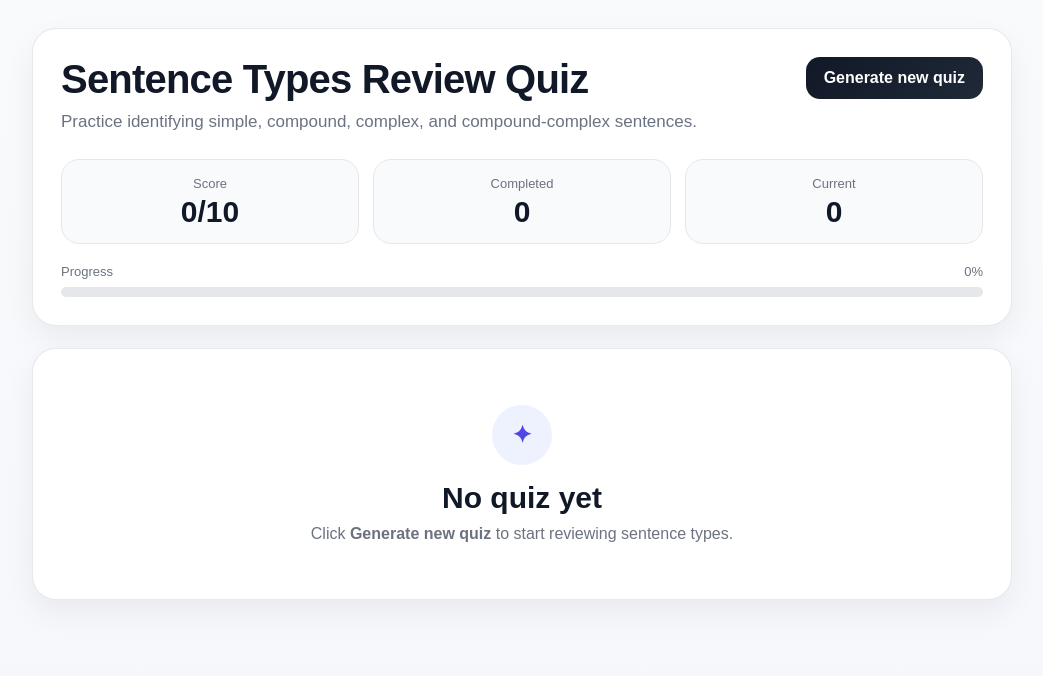
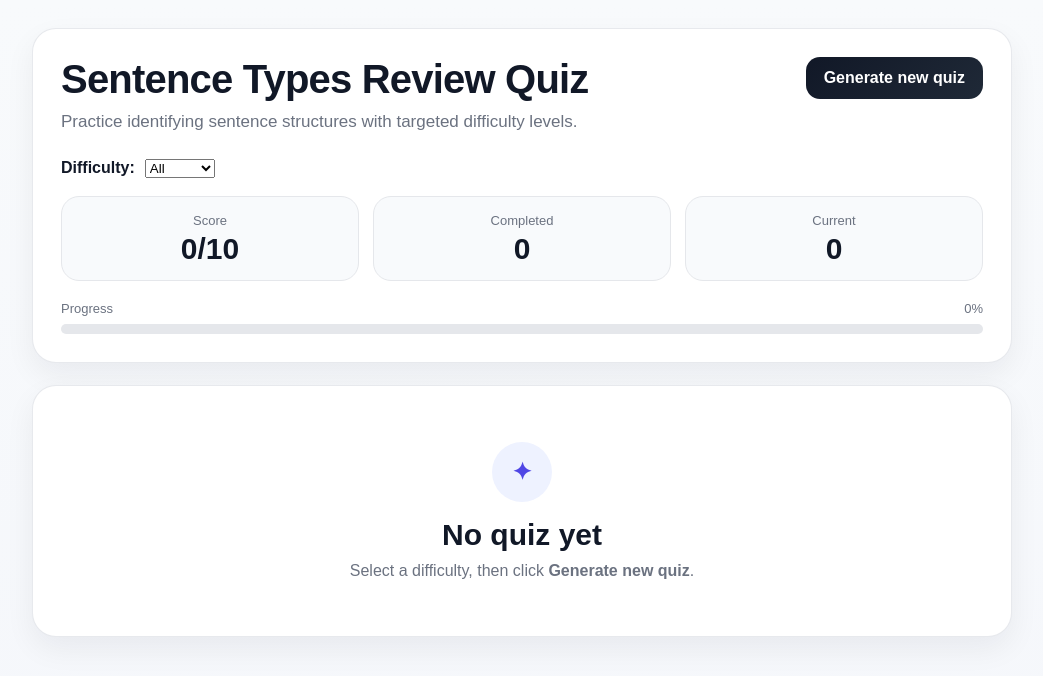
Before and after one commit to lehoanganhnguica/sentencetype, a React (Vite) app: page / in a window 1280 px wide. Shown: the top 676 px of the page, without its empty margins (118-1161 px from the left). Built offline with nearby package versions, Linux system fonts and the light colour scheme.

Commit message:
Update App.jsx

```diff
--- a/src/App.jsx
+++ b/src/App.jsx
@@ -13,8 +13,14 @@ function shuffleArray(arr) {
   return copy
 }
 
-function generateQuizData() {
-  return shuffleArray(questionDatabase).slice(0, Math.min(QUIZ_SIZE, questionDatabase.length))
+function generateQuizData(difficulty) {
+  let filtered = questionDatabase
+
+  if (difficulty !== 'all') {
+    filtered = questionDatabase.filter(q => q.difficulty === difficulty)
+  }
+
+  return shuffleArray(filtered).slice(0, Math.min(QUIZ_SIZE, filtered.length))
 }
 
 function StatCard({ label, value }) {
@@ -32,10 +38,13 @@ function FeedbackBox({ question, selectedAnswer }) {
   return (
     <div className={`feedback-box ${isCorrect ? 'correct' : 'wrong'}`}>
       <div className="feedback-title">{isCorrect ? 'Correct' : 'Not quite'}</div>
+
       <div className="feedback-text">
         <strong>Correct answer:</strong> {question.correctAnswer}
       </div>
+
       <div className="feedback-text">{question.explanation}</div>
+
       <div className="feedback-chip-row">
         <span className="feedback-chip">Difficulty: {question.difficulty}</span>
       </div>
@@ -44,6 +53,7 @@ function FeedbackBox({ question, selectedAnswer }) {
 }
 
 export default function App() {
+  const [difficulty, setDifficulty] = useState('all')
   const [quiz, setQuiz] = useState([])
   const [currentIndex, setCurrentIndex] = useState(0)
   const [selectedAnswer, setSelectedAnswer] = useState('')
@@ -69,7 +79,7 @@ export default function App() {
   const progress = hasQuiz ? Math.round((completedCount / quiz.length) * 100) : 0
 
   function generateNewQuiz() {
-    const newQuiz = generateQuizData()
+    const newQuiz = generateQuizData(difficulty)
     setQuiz(newQuiz)
     setCurrentIndex(0)
     setSelectedAnswer('')
@@ -80,44 +90,67 @@ export default function App() {
   function handleCheckAnswer() {
     if (!currentQuestion || !selectedAnswer) return
 
-    setAnswerMap((prev) => ({
+    setAnswerMap(prev => ({
       ...prev,
       [currentQuestion.id]: selectedAnswer,
     }))
 
-    setSubmittedMap((prev) => ({
+    setSubmittedMap(prev => ({
       ...prev,
       [currentQuestion.id]: true,
     }))
   }
 
   function handleNextQuestion() {
-    setCurrentIndex((prev) => prev + 1)
+    setCurrentIndex(prev => prev + 1)
     setSelectedAnswer('')
   }
 
   return (
     <div className="page">
       <div className="container">
+
+        {/* HEADER */}
         <section className="hero-card">
           <div className="hero-top">
             <div>
               <h1 className="title">Sentence Types Review Quiz</h1>
               <p className="subtitle">
-                Practice identifying simple, compound, complex, and compound-complex sentences.
+                Practice identifying sentence structures with targeted difficulty levels.
               </p>
             </div>
+
             <button className="button button-primary" onClick={generateNewQuiz}>
               Generate new quiz
             </button>
           </div>
 
+          {/* FILTER */}
+          <div style={{ marginBottom: '18px' }}>
+            <label style={{ fontWeight: '600', marginRight: '10px' }}>
+              Difficulty:
+            </label>
+
+            <select
+              value={difficulty}
+              onChange={(e) => setDifficulty(e.target.value)}
+              className="select"
+            >
+              <option value="all">All</option>
+              <option value="easy">Easy</option>
+              <option value="medium">Medium</option>
+              <option value="difficult">Difficult</option>
+            </select>
+          </div>
+
+          {/* STATS */}
           <div className="stats-grid">
             <StatCard label="Score" value={`${score}/${hasQuiz ? quiz.length : QUIZ_SIZE}`} />
             <StatCard label="Completed" value={completedCount} />
             <StatCard label="Current" value={hasQuiz ? currentIndex + 1 : 0} />
           </div>
 
+          {/* PROGRESS */}
           <div className="progress-wrapper">
             <div className="progress-top">
               <span>Progress</span>
@@ -129,14 +162,18 @@ export default function App() {
           </div>
         </section>
 
+        {/* EMPTY STATE */}
         {!hasQuiz && (
           <section className="panel empty-state">
             <div className="empty-icon">✦</div>
             <h2>No quiz yet</h2>
-            <p>Click <strong>Generate new quiz</strong> to start reviewing sentence types.</p>
+            <p>
+              Select a difficulty, then click <strong>Generate new quiz</strong>.
+            </p>
           </section>
         )}
 
+        {/* QUESTION */}
         {hasQuiz && currentQuestion && (
           <section className="panel question-panel">
             <div className="question-top">
@@ -144,22 +181,28 @@ export default function App() {
                 <div className="eyebrow">Sentence analysis</div>
                 <h2 className="question-title">Question {currentIndex + 1}</h2>
                 <p className="question-subtitle">
-                  Read the sentence and choose the correct sentence type.
+                  Identify the sentence type.
                 </p>
               </div>
+
               <span className={`badge badge-${currentQuestion.difficulty}`}>
                 {currentQuestion.difficulty}
               </span>
             </div>
 
-            <div className="sentence-box">{currentQuestion.sentence}</div>
+            <div className="sentence-box">
+              {currentQuestion.sentence}
+            </div>
 
+            {/* OPTIONS */}
             <div className="options-list">
-              {answerOptions.map((option) => (
-                <label key={option} className={`option-card ${selectedAnswer === option ? 'selected' : ''}`}>
+              {answerOptions.map(option => (
+                <label
+                  key={option}
+                  className={`option-card ${selectedAnswer === option ? 'selected' : ''}`}
+                >
                   <input
                     type="radio"
-                    name={`question-${currentQuestion.id}`}
                     value={option}
                     checked={selectedAnswer === option}
                     onChange={() => setSelectedAnswer(option)}
@@ -170,6 +213,7 @@ export default function App() {
               ))}
             </div>
 
+            {/* FEEDBACK */}
             {isSubmitted && (
               <div style={{ marginTop: '20px' }}>
                 <FeedbackBox
@@ -179,6 +223,7 @@ export default function App() {
               </div>
             )}
 
+            {/* ACTIONS */}
             <div className="actions">
               {!isSubmitted ? (
                 <button
@@ -189,15 +234,22 @@ export default function App() {
                   Check answer
                 </button>
               ) : !isLastQuestion ? (
-                <button className="button button-secondary" onClick={handleNextQuestion}>
+                <button
+                  className="button button-secondary"
+                  onClick={handleNextQuestion}
+                >
                   Next question
                 </button>
               ) : (
-                <button className="button button-primary" onClick={generateNewQuiz}>
+                <button
+                  className="button button-primary"
+                  onClick={generateNewQuiz}
+                >
                   Generate new quiz
                 </button>
               )}
             </div>
+
           </section>
         )}
       </div>
```
